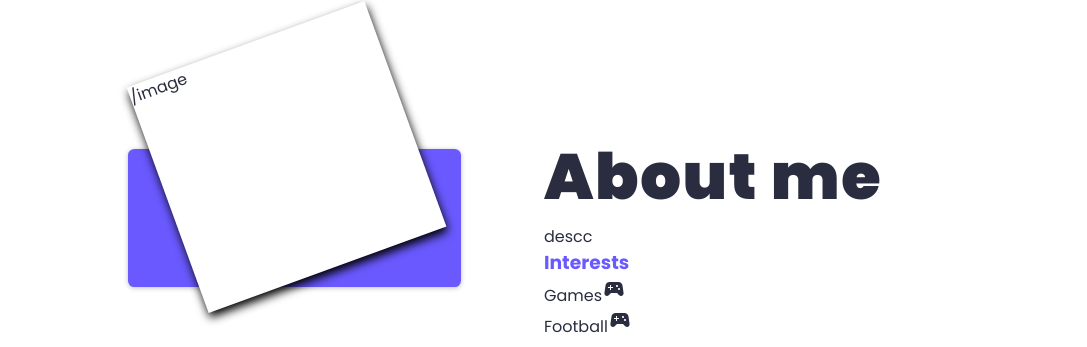
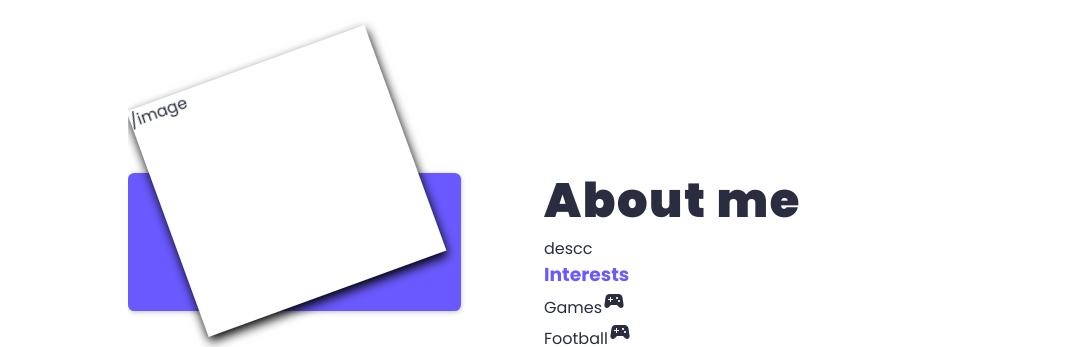
Before and after one commit to Adek236/Portfolio-website, a React (Create React App) app: page / in a window 1280 px wide. Shown: the part 914-1261 px from the top of the page, without its empty margins (96-1183 px from the left). Built offline with nearby package versions, Linux system fonts and the light colour scheme.

Commit message:
About animation added.

```diff
--- a/src/components/Navigation/Navigation.js
+++ b/src/components/Navigation/Navigation.js
@@ -43,7 +43,7 @@ const NavBar = ({ data, toggleLang, lang, toggleDarkMode, isDarkMode }) => {
     <motion.nav
       initial={{ opacity: 0 }}
       animate={{ opacity: 1 }}
-      transition={{ duration: 0.8 }}
+      transition={{ duration: 1 }}
       className="navigation"
       aria-label="Primary"
     >
--- a/src/pages/About/About.css
+++ b/src/pages/About/About.css
@@ -6,6 +6,7 @@
   min-height: 45rem;
   width: 80%;
   margin: 0 auto;
+  overflow: hidden;
 }
 @media (min-width: 900px) {
   .about {
@@ -87,7 +88,7 @@
 }
 @media (min-width: 900px) {
   .about__wrapper__desc > h2 {
-    font-size: 4rem;
+    font-size: 3rem;
   }
 }
 .about__wrapper__hobbies > h3 {
--- a/src/pages/About/About.js
+++ b/src/pages/About/About.js
@@ -1,33 +1,144 @@
 import "./About.css";
+import { motion } from "framer-motion";
 
 const About = ({ data }) => {
+  const aboutVariantsMainTitle = {
+    offscreen: {
+      x: 200,
+      opacity: 0,
+    },
+    onscreen: {
+      x: 0,
+      opacity: 1,
+      transition: {
+        type: "spring",
+        // stiffness: 400,
+        // damping: 30,
+        bounce: 0.2,
+        duration: 1,
+        delay: 0.2,
+      },
+    },
+  };
+  const aboutVariantsMainDesc = {
+    offscreen: {
+      y: 20,
+      opacity: 0,
+    },
+    onscreen: {
+      y: 0,
+      opacity: 1,
+      transition: {
+        type: "spring",
+        stiffness: 400,
+        damping: 30,
+        // bounce: 0.4,
+        duration: 1.5,
+        delay: 0.4,
+      },
+    },
+  };
+  const aboutVariantsTitle = {
+    offscreen: {
+      x: 200,
+      opacity: 0,
+    },
+    onscreen: {
+      x: 0,
+      opacity: 1,
+      transition: {
+        type: "spring",
+        // stiffness: 400,
+        // damping: 30,
+        bounce: 0.2,
+        duration: 1,
+        delay: 0.7,
+      },
+    },
+  };
+  const aboutVariantsDesc = {
+    offscreen: {
+      y: 20,
+      opacity: 0,
+    },
+    onscreen: {
+      y: 0,
+      opacity: 1,
+      transition: {
+        type: "spring",
+        stiffness: 400,
+        damping: 30,
+        // bounce: 0.4,
+        duration: 1.5,
+        delay: 1.2,
+      },
+    },
+  };
+  const aboutVariantsPhoto = {
+    offscreen: {
+      rotate: 0,
+      // x: 200,
+      // opacity: 0,
+    },
+    onscreen: {
+      rotate: -20,
+      // x: 0,
+      // opacity: 1,
+      transition: {
+        type: "spring",
+        // stiffness: 400,
+        // damping: 30,
+        bounce: 0.4,
+        duration: 1,
+        delay: 0.3,
+      },
+    },
+  };
   return (
-    <section id="about" className="about">
-      <div className="about__image">
+    <motion.section
+      initial="offscreen"
+      whileInView="onscreen"
+      viewport={{ once: true }}
+      id="about"
+      className="about"
+    >
+      <motion.div
+        initial={{ opacity: 0 }}
+        animate={{ opacity: 1 }}
+        transition={{ duration: 2 }}
+        className="about__image"
+      >
         <div className="about__image__box">
-          <div className="about__image__box__photo">{data.img}</div>
+          <motion.div
+            variants={aboutVariantsPhoto}
+            className="about__image__box__photo"
+          >
+            {data.img}
+          </motion.div>
         </div>
-      </div>
+      </motion.div>
       <div className="about__wrapper">
         <div className="about__wrapper__desc">
-          <h2>{data.mainTitle}</h2>
-          <p>{data.desc}</p>
+          <motion.h2 variants={aboutVariantsMainTitle}>
+            {data.mainTitle}
+          </motion.h2>
+          <motion.p variants={aboutVariantsMainDesc}>{data.desc}</motion.p>
         </div>
         <div className="about__wrapper__hobbies">
-          <h3>{data.title}</h3>
+          <motion.h3 variants={aboutVariantsTitle}>{data.title}</motion.h3>
           <div className="about__wrapper__hobbies__elements">
             {Array.from(data.interests).map((el, i) => {
               return (
-                <div key={i}>
+                <motion.div variants={aboutVariantsDesc} key={i}>
                   {el.name}
                   {el.icon}
-                </div>
+                </motion.div>
               );
             })}
           </div>
         </div>
       </div>
-    </section>
+    </motion.section>
   );
 };
 
--- a/src/pages/About/About.scss
+++ b/src/pages/About/About.scss
@@ -8,6 +8,7 @@
   min-height: 45rem;
   width: 80%;
   margin: 0 auto;
+  overflow: hidden;
   // padding: 2rem;
   @media (min-width: $newsBreakPointMedium) {
     // padding: 3rem;
@@ -82,7 +83,7 @@
       > h2 {
         font-size: 2rem;
         @media (min-width: $newsBreakPointMedium) {
-          font-size: 4rem;
+          font-size: 3rem;
         }
       }
     }
--- a/src/pages/Contact/Contact.js
+++ b/src/pages/Contact/Contact.js
@@ -18,7 +18,7 @@ const Contact = ({ data }) => {
         stiffness: 400,
         damping: 30,
         duration: 5,
-        delay: 0.7,
+        delay: 0.9,
       },
     },
   };
@@ -35,7 +35,7 @@ const Contact = ({ data }) => {
         stiffness: 400,
         damping: 30,
         duration: 5,
-        delay: 0.4,
+        delay: 0.6,
       },
     },
   };
@@ -52,7 +52,7 @@ const Contact = ({ data }) => {
         stiffness: 400,
         damping: 30,
         duration: 10,
-        delay: 0.3,
+        delay: 0.5,
       },
     },
   };
--- a/src/pages/Projects/Projects.css
+++ b/src/pages/Projects/Projects.css
@@ -2,7 +2,7 @@
   display: flex;
   justify-content: center;
   flex-direction: column;
-  height: 90vh;
+  height: 93vh;
   min-height: 44rem;
   overflow: hidden;
 }
--- a/src/pages/Projects/Projects.scss
+++ b/src/pages/Projects/Projects.scss
@@ -4,7 +4,7 @@
   display: flex;
   justify-content: center;
   flex-direction: column;
-  height: 90vh;
+  height: 93vh;
   min-height: 44rem;
   overflow: hidden;
   > h2 {
--- a/src/pages/Skills/Skills.js
+++ b/src/pages/Skills/Skills.js
@@ -38,10 +38,10 @@ const Skills = ({ data }) => {
       // opacity: 1,
       transition: {
         type: "spring",
-        // stiffness: 400,
-        // damping: 30,
-        bounce: 0.6,
-        duration: 1.5,
+        stiffness: 400,
+        damping: 30,
+        // bounce: 0.6,
+        duration: 1,
         // delay: 0.3,
       },
     },
```
Also changed, not shown: 1 other file (tests, documents, lock files or other folders).
